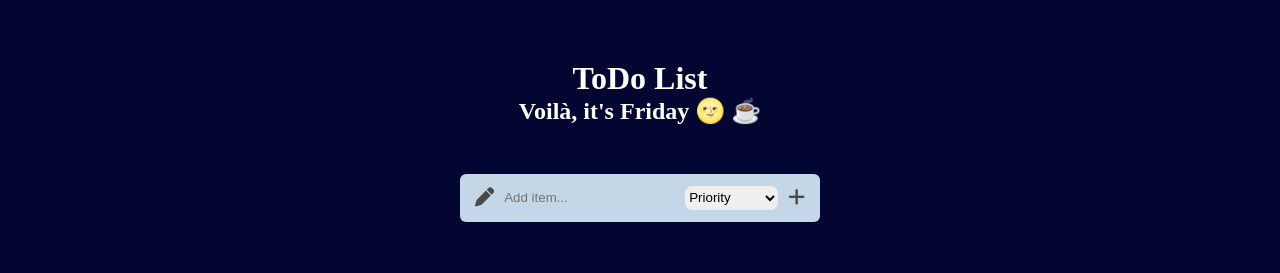
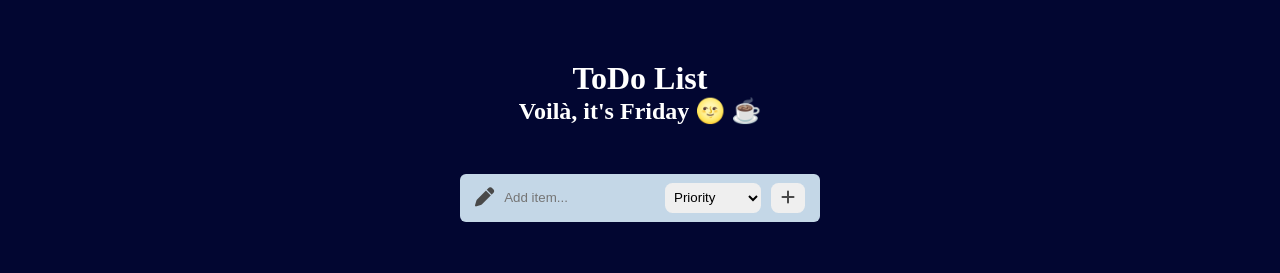
Before and after one commit to Snehesh-Thattil/To-Do-App, a React (Create React App) app: page / in a window 1280 px wide. Shown: the top 273 px of the page. Built offline with nearby package versions, Linux system fonts and the light colour scheme; no server answers.

Commit message:
[ Simplified code with useRef hook, design and functional improvements : ✅ ]

```diff
--- a/public/index.html
+++ b/public/index.html
@@ -7,8 +7,6 @@
   <meta name="viewport" content="width=device-width, initial-scale=1" />
   <meta name="theme-color" content="#000000" />
   <meta name="description" content="Web site created using create-react-app" />
-  <link rel="apple-touch-icon" href="%PUBLIC_URL%/logo192.png" />
-  <link rel="manifest" href="%PUBLIC_URL%/manifest.json" />
   <title>React App</title>
   <!-- FontAwsome -->
   <link rel="stylesheet" href="https://cdnjs.cloudflare.com/ajax/libs/font-awesome/6.5.2/css/all.min.css"
--- a/src/App.css
+++ b/src/App.css
@@ -77,10 +77,11 @@ body {
 
 select {
   width: 6rem;
-  height: 1.5rem;
+  height: 80%;
   border-radius: 7.50px;
   outline: none;
   border: none;
+  padding: 0 5px;
 }
 
 /* ToDos Section */
@@ -177,6 +178,15 @@ select {
   height: 100%;
 }
 
+.submitBtn {
+  width: 2.5rem;
+  height: 80%;
+  border-radius: 7.50px;
+  border: none;
+  margin: 10px;
+  cursor: pointer;
+}
+
 .todo.fade {
   transform: rotateX(90deg) scale(.75);
   opacity: 0;
--- a/src/App.js
+++ b/src/App.js
@@ -1,35 +1,60 @@
-import React, { useState } from 'react';
+import React, { useRef, useState, useEffect } from 'react';
 import './App.css';
 import SortTasks from './SortTasks';
 import QuotesGenerate from './QuotesGenerate';
 
 function App() {
   const [AllToDo, setAllToDo] = useState([])
-  const [toDo, setToDo] = useState('')
-  const [prrty, setPrrty] = useState('')
+  const inputRef = useRef(null)
+  const prrtyRef = useRef(null)
 
+  // For setting and updating correct weekday
   let day = new Date().getDay()
   let AllDays = ['Sunday', 'Monday', 'Tuesday', 'Wednesday', 'Thursday', 'Friday', 'Saturday']
   let Today = AllDays[day]
 
-  function submitTask(e) {
-    e.preventDefault()
-    let inputBar = document.querySelector('.inputBar')
+  // Fetching from localStorage on loading
+  useEffect(() => {
+    const tasksFetch = JSON.parse(localStorage.getItem("Tasks"))
+    if (tasksFetch) {
+      setAllToDo(tasksFetch)
+    }
+  }, [setAllToDo])
 
-    if (prrty < '1') {
+  // Submition on pressing Enter key
+  const HandleKeyDown = (e) => {
+    if (e.key === 'Enter') {
+      submitTask()
+    }
+  }
+
+  // Submiting the task in the input
+  function submitTask() {
+
+    let toDo = inputRef.current.value
+    let priority = prrtyRef.current.value
+
+    if (toDo.trim().length < 1) {
+      alert('Enter a Valid Task Name')
+    }
+    else if (priority < '1') {
       alert('Choose a Valid Task Priority')
     }
-    else if (toDo.length < 3) {
-      alert('Enter a Valid Task Name')
-    }
     else {
-      let newTask = { id: Date.now(), task: toDo, priority: prrty, check: false }
-      let updatedTasks = [...AllToDo, newTask]
+      let newToDo = {
+        id: Date.now(),
+        task: toDo,
+        priority: priority,
+        check: false
+      }
+
+      let updatedTasks = [...AllToDo, newToDo]
+
       setAllToDo(updatedTasks)
       localStorage.setItem("Tasks", JSON.stringify(updatedTasks))
 
-      inputBar.focus()
-      setToDo("")
+      inputRef.current.value = ''
+      inputRef.current.focus()
     }
   }
 
@@ -44,15 +69,24 @@ function App() {
 
       <div className="inputDiv">
         <i className='fas fa-pen'></i>
-        <input className='inputBar' value={toDo} onChange={(e) => setToDo(e.target.value)} type="text" placeholder="Add item..." />
-        <select name="Priority" onChange={(e) => setPrrty(e.target.value)}>
+
+        <input className='inputBar'
+          type="text"
+          placeholder="Add item..."
+          ref={inputRef}
+          onKeyDown={HandleKeyDown} />
+
+        <select name="Priority" ref={prrtyRef} onKeyDown={HandleKeyDown}>
           <option value="0" defaultValue hidden>Priority</option>
           <option value="1">Concentrate</option>
           <option value="2">Delegate</option>
           <option value="3">Schedule</option>
           <option value="4">Ignorable</option>
         </select>
-        <i className="fas fa-plus" onClick={submitTask}></i>
+
+        <button className='submitBtn' onClick={submitTask} onKeyDown={HandleKeyDown}>
+          <i className="fas fa-plus"></i>
+        </button>
       </div>
 
       <div className="todos">
--- a/src/QuotesGenerate.jsx
+++ b/src/QuotesGenerate.jsx
@@ -18,7 +18,9 @@ function QuotesGenerate() {
                         setQuote(data[ranNum].text)
                         setAuthor(data[ranNum].author.split(','))
                     })
-                    .catch(() => {
+                    .catch((err) => {
+                        console.log("|| Cant fetch quote form API : ", err.message)
+                        // Manual quote entry
                         setQuote("I'm the Best")
                         setAuthor(["Snehesh Thattil"])
                     })
--- a/src/SortTasks.jsx
+++ b/src/SortTasks.jsx
@@ -1,14 +1,6 @@
-import React, { useEffect } from 'react'
+import React from 'react'
 
 function SortTasks({ title, toDos, AllToDo, setAllToDo }) {
-
-    useEffect(() => {
-        const tasksFetch = JSON.parse(localStorage.getItem("Tasks"))
-        if (tasksFetch) {
-            setAllToDo(tasksFetch)
-        }
-    }, [setAllToDo])
-
     // Remove Task Action
     function removeTask(e, obj) {
         e.preventDefault()
```
Also changed, not shown: public/manifest.json (deleted).
